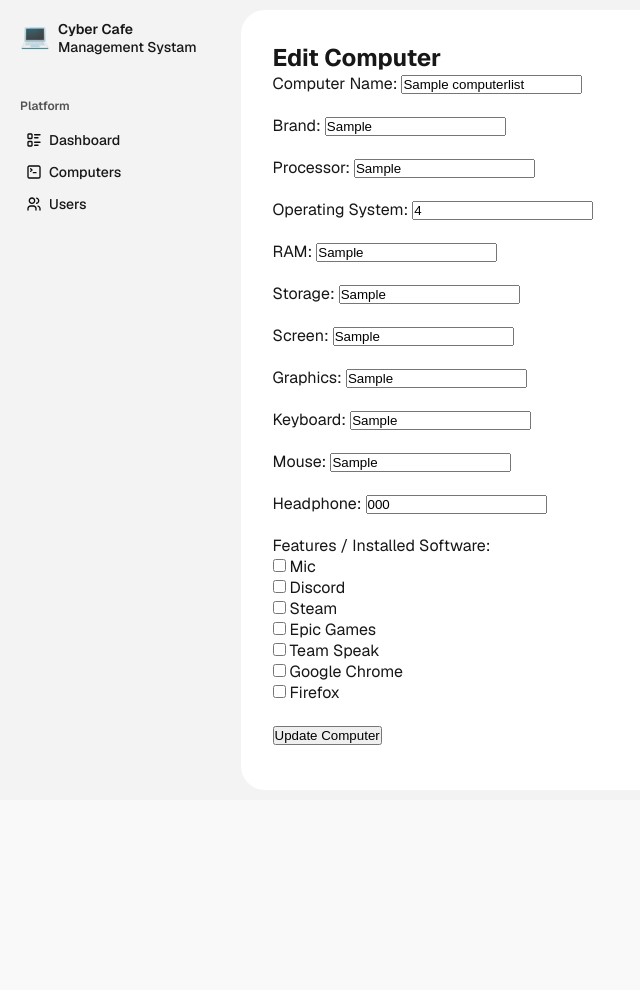
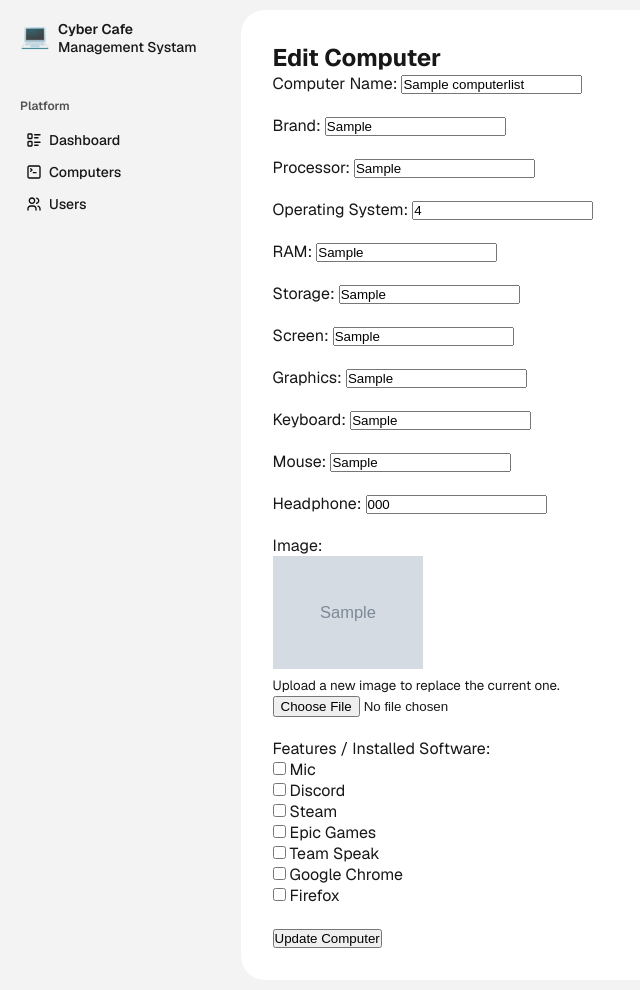
Before and after one commit to pdisakar/project-vai, a PHP site: page /dashboard/computeredit.php?id=1 in a window 1280 px wide. Shown: the whole page, without its empty margins (0-640 px from the left). Before the commit the page ends 745 px from the top, so only its background shows below. Run offline with PHP 8.4, Linux system fonts and the light colour scheme; tables that the repository leaves empty or names only in its code hold one stand-in row (values such as "Sample post"); grey boxes marked "Sample" are stand-in pictures.

Commit message:
working with image

```diff
--- a/dashboard/computeredit.php
+++ b/dashboard/computeredit.php
@@ -4,7 +4,6 @@ include("db.php");
 
 // --- Part 1: Handle the form submission for UPDATE ---
 if ($_SERVER['REQUEST_METHOD'] === 'POST') {
-    // Sanitize all inputs
     $id = intval($_POST['id']);
     $computer_name = $conn->real_escape_string($_POST['computer_name']);
     $brand = $conn->real_escape_string($_POST['brand']);
@@ -19,9 +18,24 @@ if ($_SERVER['REQUEST_METHOD'] === 'POST') {
     $headphone = $conn->real_escape_string($_POST['headphone']);
     $features = isset($_POST['features']) ? implode(", ", $_POST['features']) : "";
 
-    // Prepare the UPDATE query
-    $stmt = $conn->prepare("UPDATE computerlist SET computer_name=?, brand=?, processor=?, operating_system=?, ram=?, storage=?, screen=?, graphics=?, keyboard=?, mouse=?, headphone=?, features=? WHERE id=?");
-    $stmt->bind_param("ssssssssssssi", $computer_name, $brand, $processor, $operating_system, $ram, $storage, $screen, $graphics, $keyboard, $mouse, $headphone, $features, $id);
+    // --- Handle image upload ---
+    $image_name = $_POST['existing_image'] ?? ''; // keep existing image by default
+    if (isset($_FILES['image']) && $_FILES['image']['error'] === 0) {
+        $target_dir = "uploads/";
+        $image_name = time() . "_" . basename($_FILES["image"]["name"]);
+        $target_file = $target_dir . $image_name;
+        $imageFileType = strtolower(pathinfo($target_file, PATHINFO_EXTENSION));
+        $allowed_types = ['jpg', 'jpeg', 'png', 'gif'];
+
+        if (in_array($imageFileType, $allowed_types)) {
+            move_uploaded_file($_FILES["image"]["tmp_name"], $target_file);
+        } else {
+            echo "<script>alert('Invalid image format! Only JPG, PNG, GIF allowed.');</script>";
+        }
+    }
+
+    $stmt = $conn->prepare("UPDATE computerlist SET computer_name=?, brand=?, processor=?, operating_system=?, ram=?, storage=?, screen=?, graphics=?, keyboard=?, mouse=?, headphone=?, features=?, image=? WHERE id=?");
+    $stmt->bind_param("sssssssssssssi", $computer_name, $brand, $processor, $operating_system, $ram, $storage, $screen, $graphics, $keyboard, $mouse, $headphone, $features, $image_name, $id);
 
     if ($stmt->execute()) {
         echo "<script>alert('Computer updated successfully!'); window.location='computers.php';</script>";
@@ -32,10 +46,8 @@ if ($_SERVER['REQUEST_METHOD'] === 'POST') {
     exit();
 }
 
-// --- Part 2: Fetch and display the existing data in the form ---
-if (!isset($_GET['id'])) {
-    die("No computer ID provided.");
-}
+// --- Part 2: Fetch existing data ---
+if (!isset($_GET['id'])) die("No computer ID provided.");
 
 $id = intval($_GET['id']);
 $stmt = $conn->prepare("SELECT * FROM computerlist WHERE id = ?");
@@ -43,12 +55,9 @@ $stmt->bind_param("i", $id);
 $stmt->execute();
 $result = $stmt->get_result();
 
-if ($result->num_rows !== 1) {
-    die("Computer not found.");
-}
+if ($result->num_rows !== 1) die("Computer not found.");
 
 $computer = $result->fetch_assoc();
-// Convert the features string into an array to pre-check the boxes
 $selected_features = explode(', ', $computer['features']);
 $stmt->close();
 ?>
@@ -56,19 +65,19 @@ $stmt->close();
 <!DOCTYPE html>
 <html lang="en">
 <head>
-    <meta charset="UTF-8">
-    <meta name="viewport" content="width=device-width, initial-scale=1.0">
-    <link rel="stylesheet" href="globalstyle.css">
-    <title>Edit Computer</title>
+<meta charset="UTF-8">
+<meta name="viewport" content="width=device-width, initial-scale=1.0">
+<link rel="stylesheet" href="globalstyle.css">
+<title>Edit Computer</title>
 </head>
 <body>
 <div class="common-box">
     <?php include("sidebar.php"); ?>
     <div class="container">
         <h2>Edit Computer</h2>
-        <form method="POST" action="">
-            <!-- Hidden input to store the ID is crucial for the update query -->
+        <form method="POST" action="" enctype="multipart/form-data">
             <input type="hidden" name="id" value="<?= htmlspecialchars($computer['id']) ?>">
+            <input type="hidden" name="existing_image" value="<?= htmlspecialchars($computer['image']) ?>">
 
             <label>Computer Name:</label>
             <input type="text" name="computer_name" required value="<?= htmlspecialchars($computer['computer_name']) ?>"><br><br>
@@ -103,15 +112,22 @@ $stmt->close();
             <label>Headphone:</label>
             <input type="text" name="headphone" required value="<?= htmlspecialchars($computer['headphone']) ?>"><br><br>
 
+            <label>Image:</label><br>
+            <?php if(!empty($computer['image'])): ?>
+                <img src="public/images/<?= htmlspecialchars($computer['image']) ?>" alt="Computer Image" width="150"><br>
+                <small>Upload a new image to replace the current one.</small><br>
+            <?php endif; ?>
+            <input type="file" name="image" accept="image/*"><br><br>
+
             <p>Features / Installed Software:</p>
-            <input type="checkbox" name="features[]" value="Mic" <?= in_array('Mic', $selected_features) ? 'checked' : '' ?>> Mic<br>
-            <input type="checkbox" name="features[]" value="Discord" <?= in_array('Discord', $selected_features) ? 'checked' : '' ?>> Discord<br>
-            <input type="checkbox" name="features[]" value="Steam" <?= in_array('Steam', $selected_features) ? 'checked' : '' ?>> Steam<br>
-            <input type="checkbox" name="features[]" value="Epic Games" <?= in_array('Epic Games', $selected_features) ? 'checked' : '' ?>> Epic Games<br>
-            <input type="checkbox" name="features[]" value="Team Speak" <?= in_array('Team Speak', $selected_features) ? 'checked' : '' ?>> Team Speak<br>
-            <input type="checkbox" name="features[]" value="Google Chrome" <?= in_array('Google Chrome', $selected_features) ? 'checked' : '' ?>> Google Chrome<br>
-            <input type="checkbox" name="features[]" value="Firefox" <?= in_array('Firefox', $selected_features) ? 'checked' : '' ?>> Firefox<br><br>
-
+            <?php
+            $all_features = ['Mic', 'Discord', 'Steam', 'Epic Games', 'Team Speak', 'Google Chrome', 'Firefox'];
+            foreach ($all_features as $feature) {
+                $checked = in_array($feature, $selected_features) ? 'checked' : '';
+                echo "<input type='checkbox' name='features[]' value='$feature' $checked> $feature<br>";
+            }
+            ?>
+            <br>
             <button type="submit">Update Computer</button>
         </form>
     </div>
```
Also changed, not shown: dashboard/computersadd.php (+24 -5 lines).
